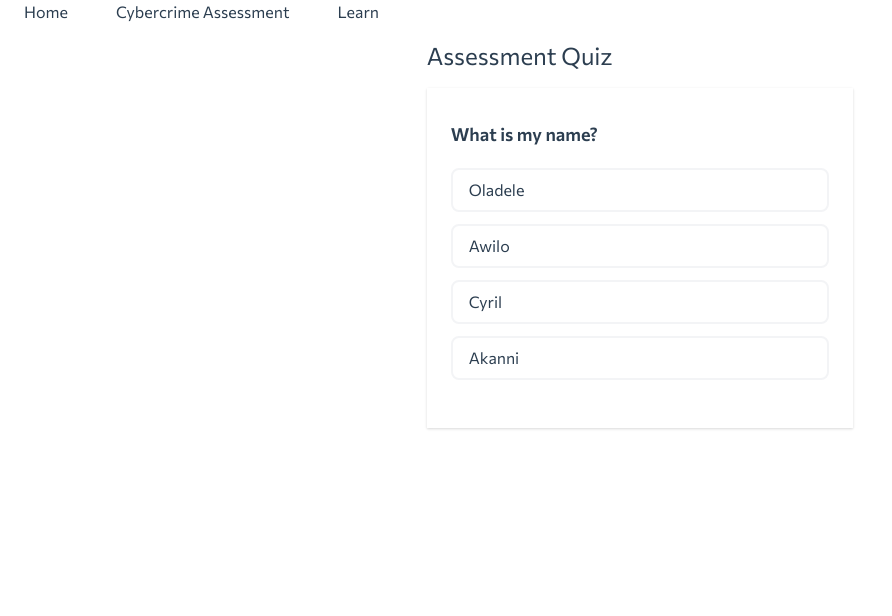
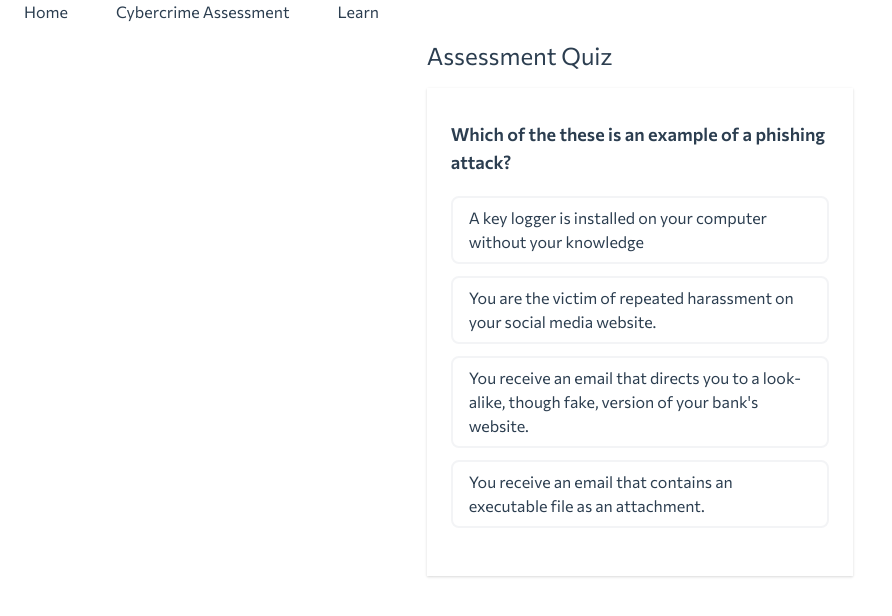
Before and after one commit to seewhy17/cybercrime-quiz, a Vue app: page /quiz in a window 1280 px wide. Shown: the top 616 px of the page, without its empty margins (0-892 px from the left). Built offline with nearby package versions, Linux system fonts and the light colour scheme.

Commit message:
Housekeeping-removed unused code in App.vue and extracted assesment questions to its own file

```diff
--- a/src/App.vue
+++ b/src/App.vue
@@ -6,11 +6,7 @@
   </nav>
   <router-view></router-view>
 </template>
-<script>
-  export default {
 
-  }
-</script>
 
 
 <style>
--- /dev/null
+++ b/src/questions.js
@@ -0,0 +1,65 @@
+export default [
+  {
+    q: 'Which of the these is an example of a phishing attack?',
+    answers: {
+      a: 'A key logger is installed on your computer without your knowledge',
+      b: 'You are the victim of repeated harassment on your social media website.',
+      c: 'You receive an email that directs you to a look-alike, though fake, version of your bank\'s website.',
+      d: 'You receive an email that contains an executable file as an attachment.'
+    },
+    correctAnswer: 'c'
+  },
+  {
+    q: 'Which of the following is an example of online harassment?',
+      answers: {
+        a: 'Using a fake name to make people believe you are someone else.',
+        b: 'Sending threatening or offensive information about a person or group.',
+        c: 'Using another person\'s username and password to pretend to be them online.',
+        d: 'Posting videos of an actual fight to sharing sites such as YouTube.'
+      },
+    correctAnswer: 'b'
+  },
+  {
+    q: 'Modifying computer software or hardware to accomplish a goal outside the creators original purpose is called?',
+      answers: {
+        a: 'Tampering',
+        b: 'Hacking.',
+        c: 'Scamming.',
+        d: 'Brute forcing.'
+      },
+    correctAnswer: 'b'
+  },
+  {
+    q: 'Unauthorized access illegal Interception, Data or System interference are all examples of?',
+      answers: {
+        a: 'Social Engineering.',
+        b: 'Hacking.',
+        c: 'Cyber Trespassing.',
+        d: 'Phishing.'
+      },
+    correctAnswer: 'c'
+  },
+  {
+    q: 'Which of the following is an example of a “phishing” attack?',
+      answers: {
+        a: 'Sending someone an email that contains a malicious link that is disguised to look like an email from someone the person knows.',
+        b: 'Sending someone a text message that contains a malicious link that is disguised to look like a notification that the person has won a contest.',
+        c: 'Creating a fake website that looks nearly identical to a real website in order to trick users into entering their login information.',
+        d: 'All of the above.',
+        e: 'None.'
+      },
+    correctAnswer: 'd'
+  },
+  {
+    q: 'The process of accessing someone’s computer and encrypting the user’s personal files and data, and asking for payment- usually called Ransomeware attack is a type of?',
+      answers: {
+        a: 'Hacking.',
+        b: 'Cyber bullying.',
+        c: 'Social engineering.',
+        d: 'All of the above.',
+        e: 'Cyber Trespassing.'
+      },
+    correctAnswer: 'e'
+  },
+
+]
--- a/src/views/AssessmentQuiz.vue
+++ b/src/views/AssessmentQuiz.vue
@@ -47,6 +47,7 @@
 
 </template>
 <script>
+import Questions from '../questions'
 export default {
   data: () => ({
     index: 0,
@@ -54,18 +55,7 @@ export default {
     candidateAnswers: [],
     percentageScore: 0,
     finished: false,
-    questions: [
-      {
-        q: 'What is my name?',
-        answers: { a: 'Oladele', b: 'Awilo', c: 'Cyril', d: 'Akanni'},
-        correctAnswer: 'c'
-      },
-      {
-        q: 'What is my age?',
-        answers: { a: 23, b: 47, c: 32, d: 34},
-        correctAnswer: 'd'
-      },
-    ]
+    questions: Questions,
   }),
   methods: {
     pickedAnswer(value) {
```
